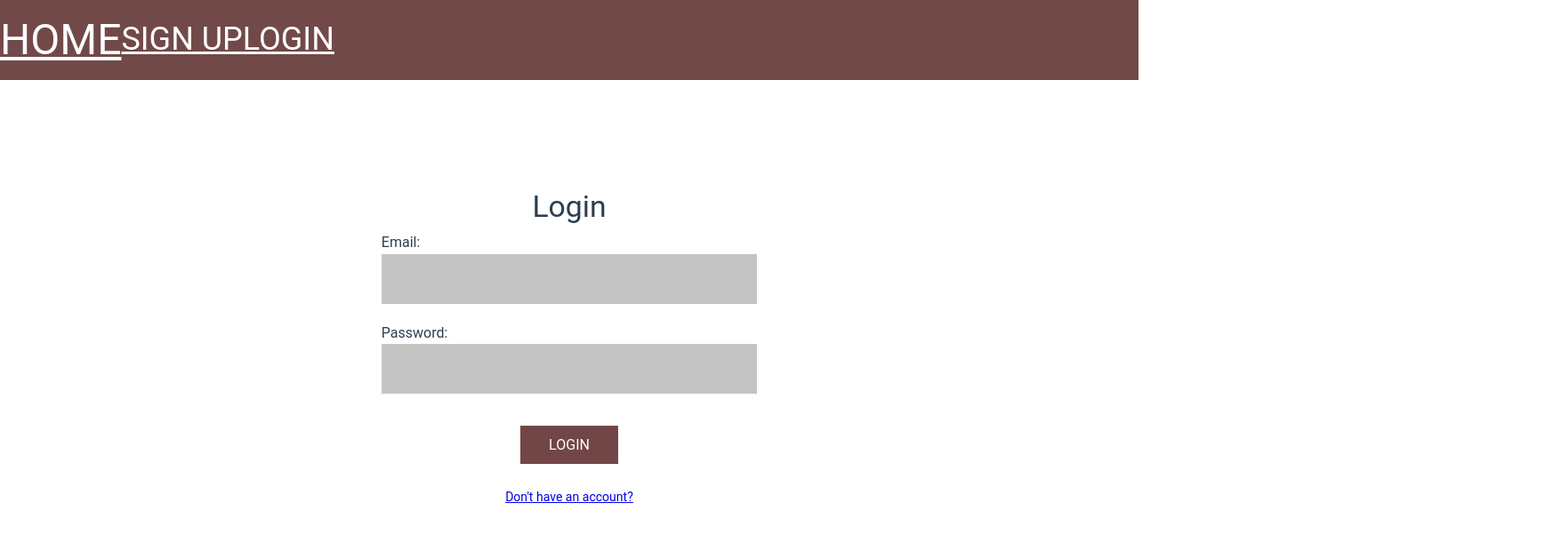
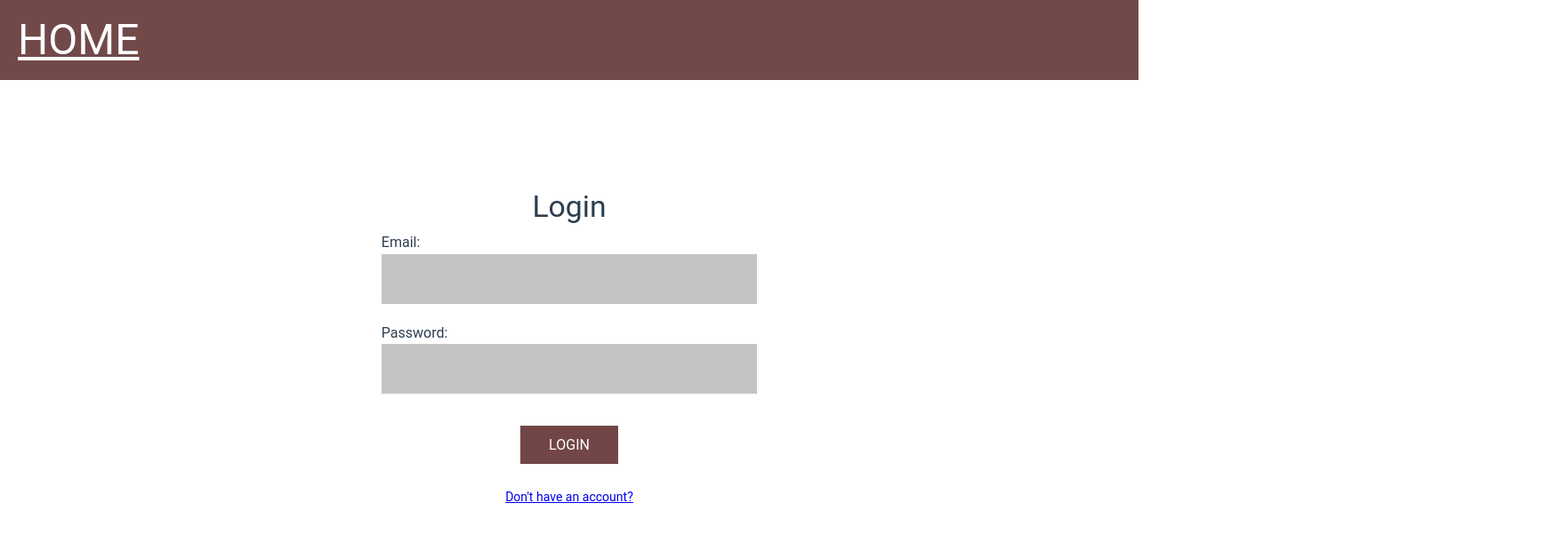
Before and after one commit to staten-island-tech/vue-project-2-edwin-and-thomas-and-n-i-k-i-t-a-daniel, a Vue app in the folder vue-project/: page /login in a window 1280 px wide. Shown: the top 602 px of the page at 89% size, 1746 px wide, since content can reach past the window. Built offline with nearby package versions, Linux system fonts and the light colour scheme; no server answers.

Commit message:
Update navBar.vue

```diff
--- a/vue-project/src/components/navBar.vue
+++ b/vue-project/src/components/navBar.vue
@@ -33,6 +33,7 @@
   height: 9rem;
   display: flex;
   flex-flow: row nowrap;
+  flex-direction: row;
   align-items: center;
 }
 a {
@@ -45,6 +46,10 @@
 }
 #Home {
   font-size: 4.8rem;
-  grid-column: 2;
+  margin-left: 2rem;
+}
+.right {
+  margin-left: 5rem;
+  left: 125rem;
 }
 </style>
```
